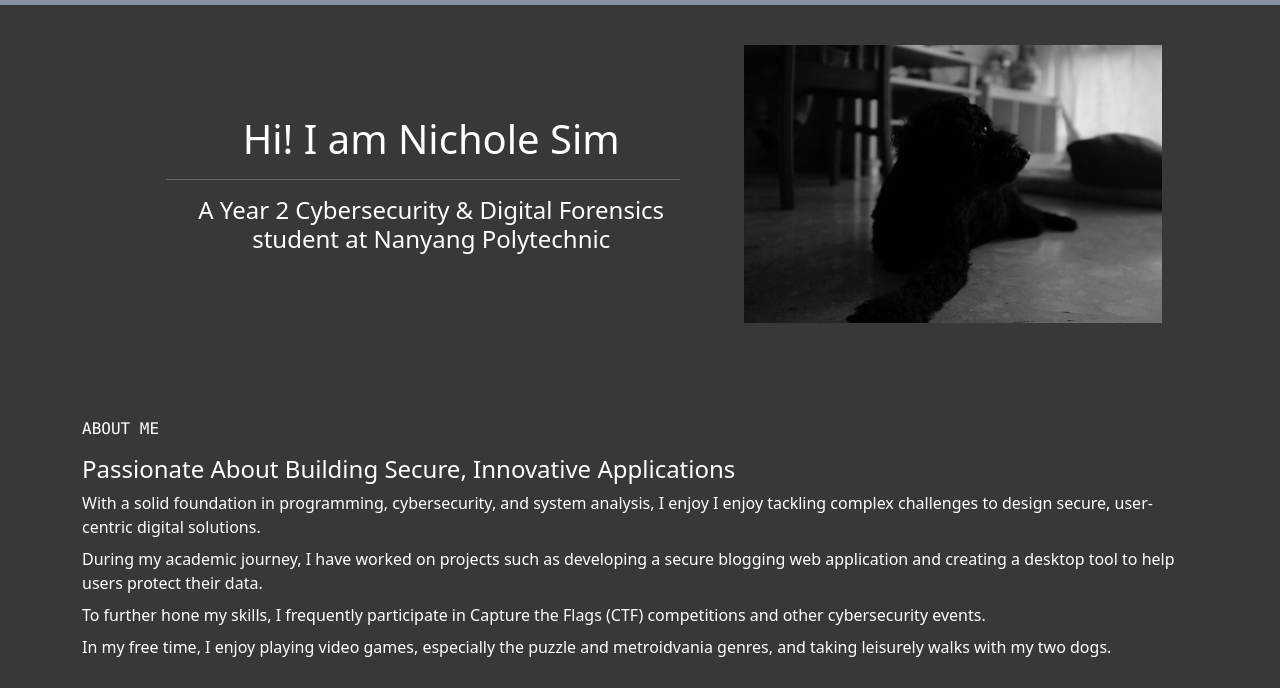
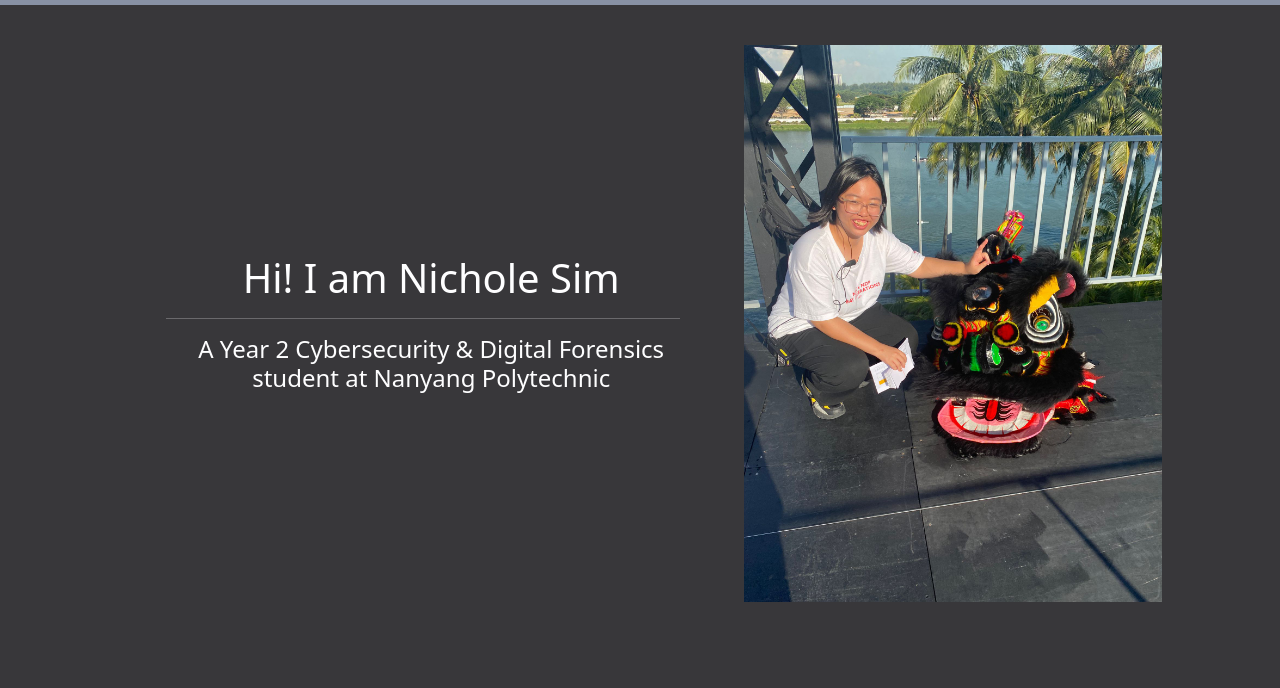
Before and after one commit to SkyC0met/portfolio, a website: page index.html in a window 1280 px wide. Shown: the part 51-739 px from the top of the page. Drawn offline with nearby package versions, Linux system fonts and the light colour scheme.

Commit message:
Final push

```diff
--- a/index.html
+++ b/index.html
@@ -161,14 +161,14 @@
       <hr class="me-3">
       <h4>A Year 2 Cybersecurity & Digital Forensics student at Nanyang Polytechnic</h4>
     </div>
-    <img class="profile-pic mt-md-0 mt-3" src="static/images/Happy.JPG" alt="">
+    <img class="profile-pic mt-md-0 mt-3" src="static/images/profile_pic.jpg" alt="">
   </div>
   <!--START-->
 
   <!--ABOUT ME-->
   <div id="aboutMe" class="container mt-5 mx-auto">
     <h6 class="font-monospace my-3">ABOUT ME</h6>
-    <h4>Passionate About Building Secure, Innovative Applications</h4>
+    <h4>I am passionate About Building Secure, Innovative Applications</h4>
     <p class="my-2">With a solid foundation in programming, cybersecurity, and system analysis, I enjoy I enjoy tackling complex challenges to design secure, user-centric digital solutions.</p>
     <p class="my-2">During my academic journey, I have worked on projects such as developing a secure blogging web application and creating a desktop tool to help users protect their data.</p>
     <p class="my-2">To further hone my skills, I frequently participate in Capture the Flags (CTF) competitions and other cybersecurity events.</p>
```
Also changed, not shown: static/js/script.js (+5 -7 lines), static/images/profile_pic.jpg (added).
